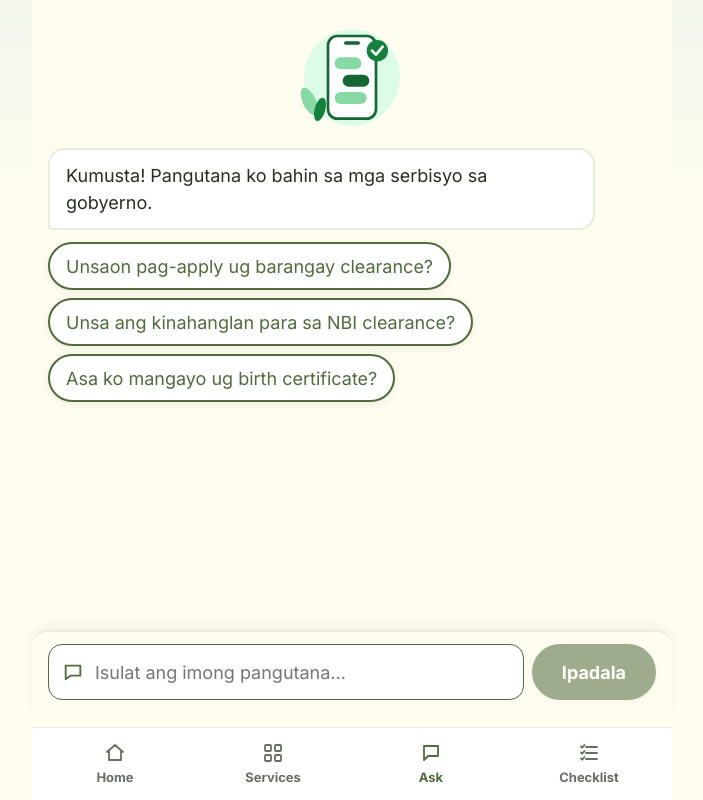
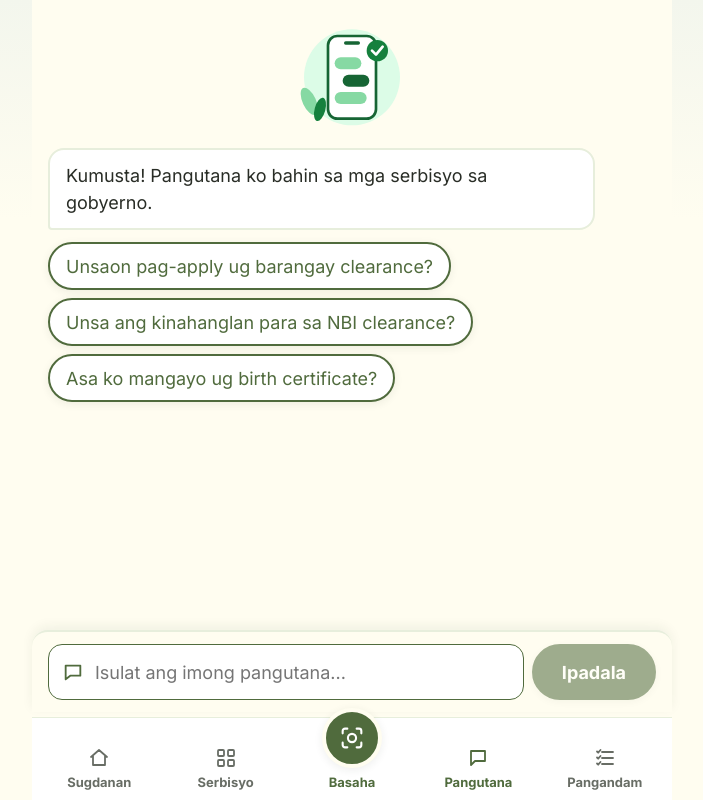
Before and after one commit to methuselahnoreen/AyaSib, a Next.js app in the folder frontend/: page /ask in a window 1280 px wide. Shown: the whole page, without its empty margins (288-991 px from the left). Built offline with nearby package versions, Linux system fonts and the light colour scheme.

Commit message:
feat(ui): Bisaya tab labels + center OCR (Basaha) button
Relabel tabs (Sugdanan/Serbisyo/Pangutana/Pangandam), add a protruding green camera-scan OCR button in the center linking to /basaha, and a 'scan' icon.

```diff
--- a/frontend/src/app/globals.css
+++ b/frontend/src/app/globals.css
@@ -333,21 +333,33 @@ main { padding: calc(16px + env(safe-area-inset-top, 0px)) 16px 16px; display: f
 .appbar .logo-pill { background: transparent; box-shadow: none; padding: 0; }
 .appbar .logo-img { height: 132px; }
 
-/* ---- Bottom tab bar ---- */
+/* ---- Bottom tab bar (5 slots, center OCR button protrudes) ---- */
 .tabbar {
   position: fixed; left: 0; right: 0; bottom: 0; z-index: 30;
   max-width: 640px; margin: 0 auto;
-  display: grid; grid-template-columns: repeat(4, 1fr);
+  display: grid; grid-template-columns: repeat(5, 1fr); align-items: end;
   background: var(--white); border-top: 1px solid var(--sage);
   padding: 8px 4px calc(8px + env(safe-area-inset-bottom, 0px));
 }
 .tab {
   display: flex; flex-direction: column; align-items: center; gap: 3px;
-  min-height: 56px; justify-content: center; text-decoration: none;
+  min-height: 56px; justify-content: flex-end; text-decoration: none;
   color: var(--gray); font-size: 0.72rem; font-weight: 700;
 }
 .tab.active { color: var(--forest); }
 .tab.active span { color: var(--forest); }
+
+/* Center OCR (Basaha) — a green camera-scan button that protrudes above the bar. */
+.tab-ocr { position: relative; color: var(--forest); }
+.tab-ocr .ocr-fab {
+  display: grid; place-items: center;
+  width: 60px; height: 60px; margin-top: -18px; margin-bottom: 2px;
+  border-radius: 50%; background: var(--forest); color: #fff;
+  border: 4px solid var(--cream); box-shadow: var(--shadow);
+}
+.tab-ocr:hover .ocr-fab { background: var(--deep-green); }
+.tab-ocr.active .ocr-fab { background: var(--deep-green); }
+.tab-ocr span:last-child { color: var(--forest); }
 
 /* ---- Hero card (home) ---- */
 .hero-card {
--- a/frontend/src/components/Icon.tsx
+++ b/frontend/src/components/Icon.tsx
@@ -28,7 +28,8 @@ export type IconName =
   | "heart"
   | "store"
   | "refresh"
-  | "box";
+  | "box"
+  | "scan";
 
 const PATHS: Record<IconName, ReactNode> = {
   home: <path d="M4 11l8-7 8 7M6 10v9h12v-9" />,
@@ -154,6 +155,13 @@ const PATHS: Record<IconName, ReactNode> = {
       <path d="M4 8l8 4 8-4M12 12v8" />
     </>
   ),
+  // Scan / OCR frame: four corner brackets with a lens circle (matches the camera-scan icon).
+  scan: (
+    <>
+      <path d="M4 8V6a2 2 0 012-2h2M16 4h2a2 2 0 012 2v2M20 16v2a2 2 0 01-2 2h-2M8 20H6a2 2 0 01-2-2v-2" />
+      <circle cx="12" cy="12" r="3.5" />
+    </>
+  ),
 };
 
 export function Icon({ name, size = 24, title, className }: { name: IconName; size?: number; title?: string; className?: string }) {
--- a/frontend/src/components/TabBar.tsx
+++ b/frontend/src/components/TabBar.tsx
@@ -1,32 +1,52 @@
 "use client";
 
 // Feature: ayasib-frontend-redesign
-// Bottom tab navigation (Home / Services / Ask / Checklist), icon-led, matching the mockups.
+// Bottom tab navigation. Five slots: Sugdanan / Mga Serbisyo / [OCR center FAB] / Pangutana / Pangandam.
+// The center OCR button (Basaha) protrudes above the bar with a green camera-scan element.
 import Link from "next/link";
 import { usePathname } from "next/navigation";
 import { Icon, type IconName } from "@/components/Icon";
 import { t } from "@/lib/strings";
 
-const TABS: { href: string; label: string; icon: IconName; match: (p: string) => boolean }[] = [
+type Tab = { href: string; label: string; icon: IconName; match: (p: string) => boolean };
+
+// Side tabs: two on the left of the center button, two on the right.
+const LEFT: Tab[] = [
   { href: "/", label: t.tabs.home, icon: "home", match: (p) => p === "/" },
   { href: "/services", label: t.tabs.services, icon: "grid", match: (p) => p.startsWith("/services") },
+];
+const RIGHT: Tab[] = [
   { href: "/ask", label: t.tabs.ask, icon: "chat", match: (p) => p.startsWith("/ask") },
   { href: "/services", label: t.tabs.checklist, icon: "checklist", match: (p) => p.startsWith("/andam") },
 ];
 
 export function TabBar() {
   const pathname = usePathname();
+  const ocrActive = pathname.startsWith("/basaha");
+
+  const renderTab = (tab: Tab) => {
+    const active = tab.match(pathname);
+    return (
+      <Link key={tab.label + tab.href} href={tab.href} className={`tab ${active ? "active" : ""}`} aria-current={active ? "page" : undefined}>
+        <Icon name={tab.icon} size={24} />
+        <span>{tab.label}</span>
+      </Link>
+    );
+  };
+
   return (
     <nav className="tabbar" aria-label={t.tabs.label}>
-      {TABS.map((tab) => {
-        const active = tab.match(pathname);
-        return (
-          <Link key={tab.label} href={tab.href} className={`tab ${active ? "active" : ""}`} aria-current={active ? "page" : undefined}>
-            <Icon name={tab.icon} size={24} />
-            <span>{tab.label}</span>
-          </Link>
-        );
-      })}
+      {LEFT.map(renderTab)}
+
+      {/* Center OCR button — protrudes above the bar */}
+      <Link href="/basaha" className={`tab tab-ocr ${ocrActive ? "active" : ""}`} aria-current={ocrActive ? "page" : undefined}>
+        <span className="ocr-fab">
+          <Icon name="scan" size={28} />
+        </span>
+        <span>{t.tabs.ocr}</span>
+      </Link>
+
+      {RIGHT.map(renderTab)}
     </nav>
   );
 }
--- a/frontend/src/lib/strings.ts
+++ b/frontend/src/lib/strings.ts
@@ -118,10 +118,11 @@ export const t = {
   },
   tabs: {
     label: "Nabigasyon",
-    home: "Home",
-    services: "Services",
-    ask: "Ask",
-    checklist: "Checklist",
+    home: "Sugdanan",
+    services: "Serbisyo",
+    ask: "Pangutana",
+    checklist: "Pangandam",
+    ocr: "Basaha",
     langPill: "Bisaya",
   },
   aya: {
```
